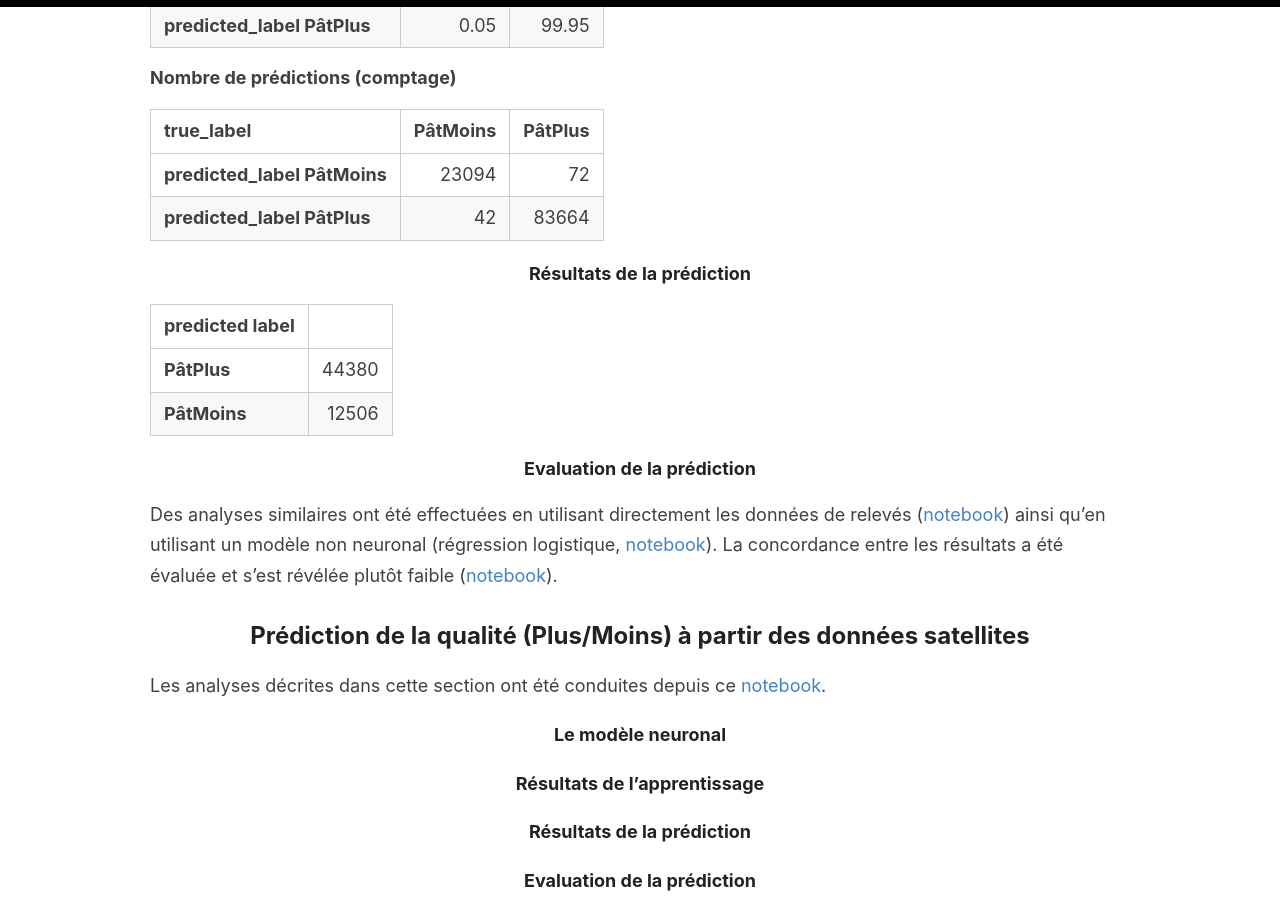
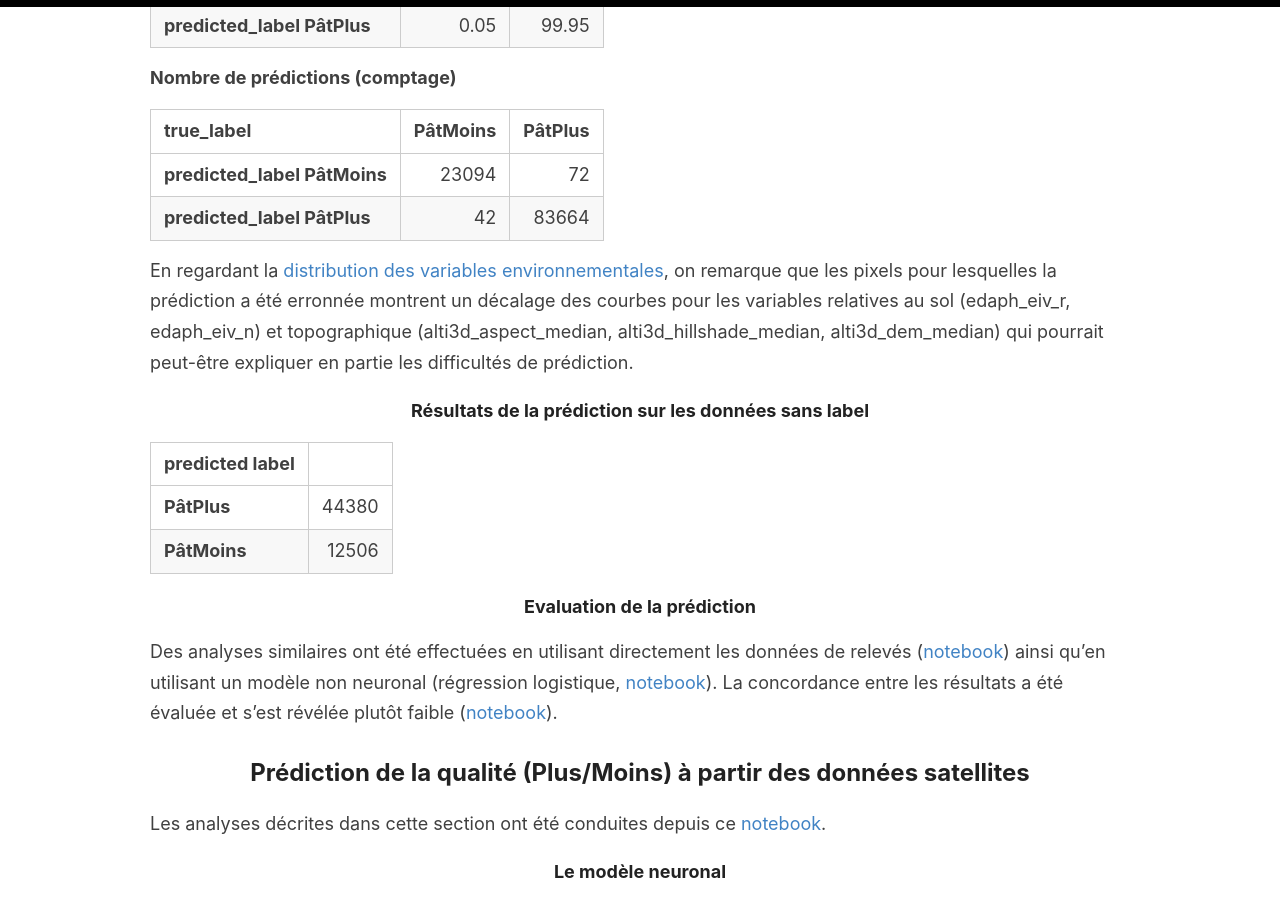
Before and after one commit to sca-opdir/sber-biodiversite-ml-prediction, a Jekyll site: the page built from _pages/apprentissage.md, in a window 1280 px wide and 900 px high, scrolled down 3606 px. Built offline with Jekyll 4.4.1, drawn with Linux system fonts in a browser that asks for light colours.

Commit message:
Update apprentissage.md

```diff
--- a/_pages/apprentissage.md
+++ b/_pages/apprentissage.md
@@ -88,8 +88,9 @@ J'ai ensuite vérifié les données, notamment s'il n'y avait pas de contaminati
 <!-- [x/dt2pred.shape[0] for x in dt2pred['predicted_label'].value_counts()]
 [0.7801568048377456, 0.21984319516225434] -->
 
+En regardant la <a href="{{site.baseurl}}/images/all_curves_h128.png">distribution des variables environnementales</a>, on remarque que les pixels pour lesquelles la prédiction a été erronnée montrent un décalage des courbes pour les variables relatives au sol (edaph_eiv_r, edaph_eiv_n) et topographique (alti3d_aspect_median, alti3d_hillshade_median, alti3d_dem_median) qui pourrait peut-être expliquer en partie les difficultés de prédiction.
 
-#### Résultats de la prédiction
+#### Résultats de la prédiction sur les données sans label
 
 <!-- [x/dt_scaled.shape[0] for x in dt_scaled['label'].value_counts()]
 [0.7835167302941837, 0.2164832697058163] -->
```
